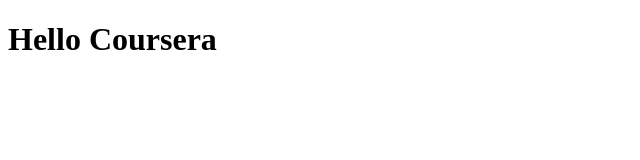
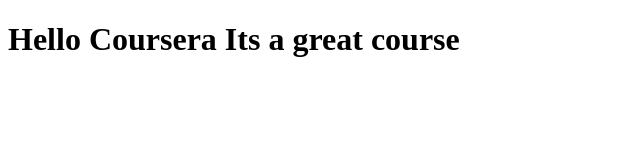
Before and after one commit to SandeepBarla/coursera-test, a plain HTML site: page site/index.html in a window 1280 px wide. Shown: the whole page, without its empty margins (0-640 px from the left). Drawn offline with Linux system fonts and the light colour scheme.

Commit message:
Small Addition

```diff
--- a/site/index.html
+++ b/site/index.html
@@ -6,6 +6,6 @@
     <title>Hello Coursera!</title>
 </head>
 <body>
-    <h1>Hello Coursera</h1>
+    <h1>Hello Coursera Its a great course</h1>
 </body>
 </html>
```
